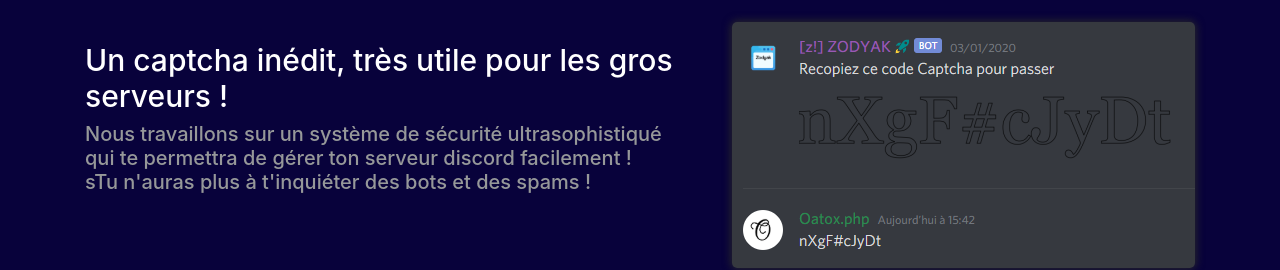
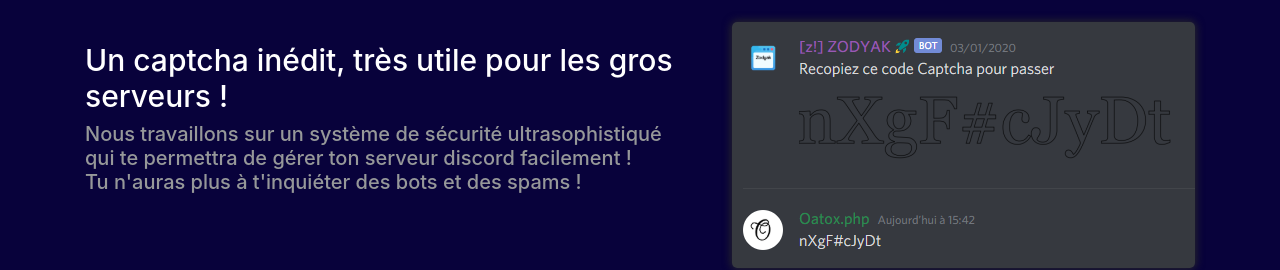
Before and after one commit to Oatox/ZodyakFront, a plain HTML site: page index.html in a window 1280 px wide. Shown: the part 1600-1870 px from the top of the page. Drawn offline with nearby package versions, Linux system fonts and the light colour scheme.

Commit message:
Change txt

```diff
--- a/index.html
+++ b/index.html
@@ -44,7 +44,7 @@
     <div class="d-flex justify-content-around container">
         <div class="txt pr-5">
           <h2>Un captcha inédit, très utile pour les gros serveurs !</h2>
-          <h4>Nous travaillons sur un système de sécurité ultrasophistiqué qui te permettra de gérer ton serveur discord facilement ! <br>sTu n'auras plus à t'inquiéter des bots et des spams !</h4>
+          <h4>Nous travaillons sur un système de sécurité ultrasophistiqué qui te permettra de gérer ton serveur discord facilement ! <br>Tu n'auras plus à t'inquiéter des bots et des spams !</h4>
         </div>
       <img src="assets/img1.png">
       </div>
```
